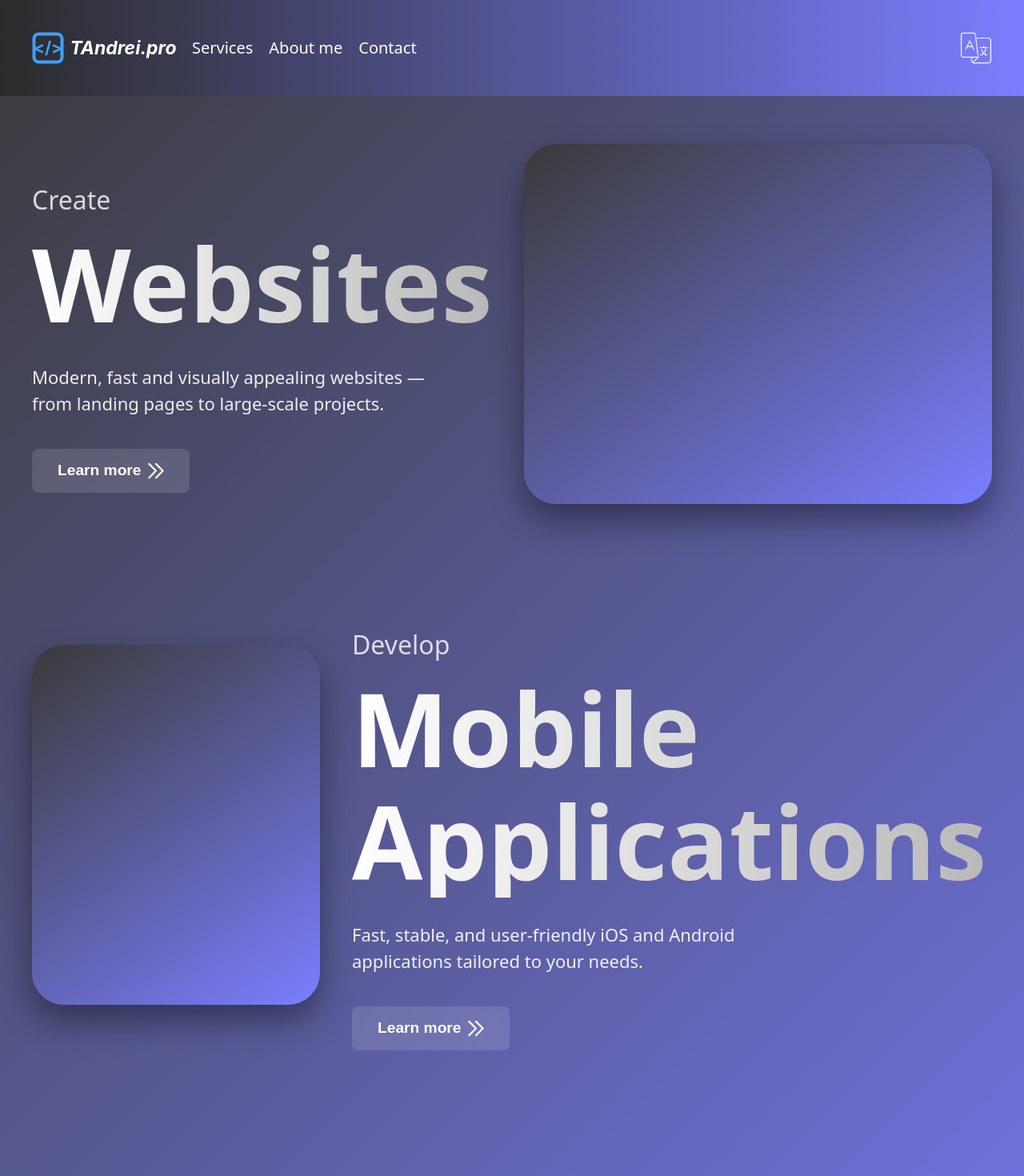
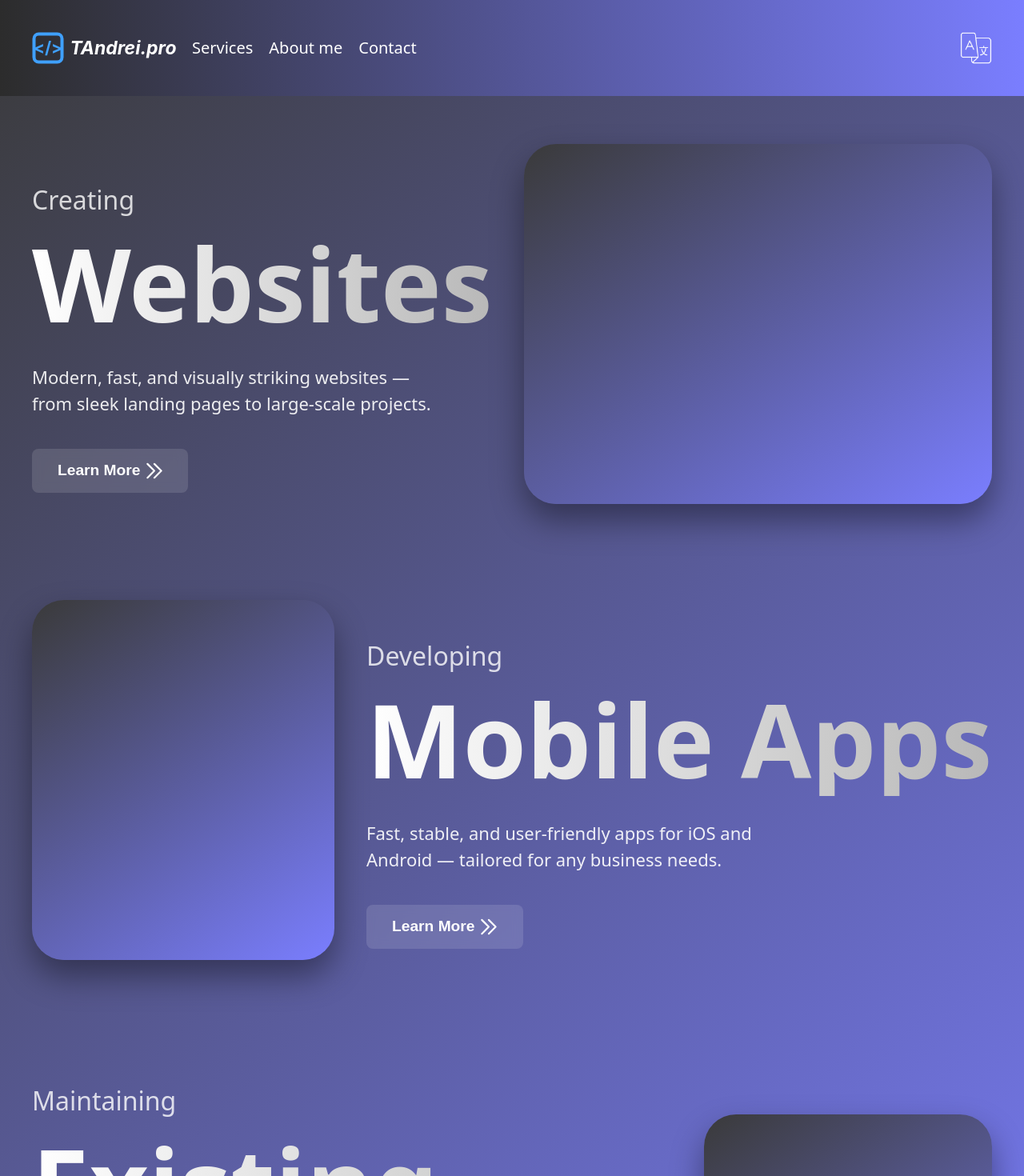
Before and after one commit to TAndrei17/tandreipro-page, a React (Vite) app: page / in a window 1280 px wide. Shown: the top 1470 px of the page at 80% size. Built offline with nearby package versions, Linux system fonts and the light colour scheme.

Commit message:
chore: update texts for home

```diff
--- a/src/localization/en.ts
+++ b/src/localization/en.ts
@@ -26,22 +26,27 @@ const en = {
 		},
 
 		home: {
-			sectionButton: 'Learn more',
+			sectionButton: 'Learn More',
 
-			webSectionSubtitle: 'Create',
+			webSectionSubtitle: 'Creating',
 			webSectionTitle: 'Websites',
 			webSectionDescription:
-				'Modern, fast and visually appealing websites — from landing pages to large-scale projects.',
+				'Modern, fast, and visually striking websites — from sleek landing pages to large-scale projects.',
 
-			mobileSectionSubtitle: 'Develop',
-			mobileSectionTitle: 'Mobile Applications',
+			shopSectionSubtitle: 'Launching',
+			shopSectionTitle: 'Online Stores',
+			shopSectionDescription:
+				'Scalable online stores: manage products and inventory, easy payments, customer database, and tools that help boost sales.',
+
+			mobileSectionSubtitle: 'Developing',
+			mobileSectionTitle: 'Mobile Apps',
 			mobileSectionDescription:
-				'Fast, stable, and user-friendly iOS and Android applications tailored to your needs.',
+				'Fast, stable, and user-friendly apps for iOS and Android — tailored for any business needs.',
 
-			maintainSectionSubtitle: 'Maintain',
+			maintainSectionSubtitle: 'Maintaining',
 			maintainSectionTitle: 'Existing Projects',
 			maintainSectionDescription:
-				'Websites built with React and apps on React Native — I update the design, fix bugs, and refresh the project to keep it modern and user-friendly.',
+				'React websites and React Native apps — refresh the design, fix issues, and bring the project up to date.',
 		},
 	},
 };
--- a/src/localization/es.ts
+++ b/src/localization/es.ts
@@ -28,20 +28,25 @@ const es = {
 		home: {
 			sectionButton: 'Saber más',
 
-			webSectionSubtitle: 'Creo',
+			webSectionSubtitle: 'Creando',
 			webSectionTitle: 'Sitios web',
 			webSectionDescription:
-				'Sitios web modernos, rápidos y visualmente atractivos, desde landing pages hasta proyectos de gran escala.',
+				'Sitios web modernos, rápidos y visualmente impactantes — desde landing pages elegantes hasta proyectos a gran escala.',
 
-			mobileSectionSubtitle: 'Desarrollo',
-			mobileSectionTitle: 'Aplicaciones Móviles',
+			shopSectionSubtitle: 'Lanzando',
+			shopSectionTitle: 'Tiendas en línea',
+			shopSectionDescription:
+				'T iendas en línea escalables: gestión de productos e inventario, pagos sencillos, base de clientes y herramientas que ayudan a aumentar las ventas.',
+
+			mobileSectionSubtitle: 'Desarrollando',
+			mobileSectionTitle: 'Aplicaciones móviles',
 			mobileSectionDescription:
-				'Aplicaciones para iOS y Android rápidas, estables y fáciles de usar, adaptadas a tus necesidades.',
+				'Aplicaciones rápidas, estables y fáciles de usar para iOS y Android — adaptadas a cualquier necesidad de tu negocio.',
 
-			maintainSectionSubtitle: 'Mantengo',
-			maintainSectionTitle: 'Proyectos Existentes',
+			maintainSectionSubtitle: 'Manteniendo',
+			maintainSectionTitle: 'Proyectos existentes',
 			maintainSectionDescription:
-				'Sitios web en React y aplicaciones en React Native — actualizo el diseño, corrijo errores y refresco el proyecto para mantenerlo moderno y fácil de usar.',
+				'Sitios web en React y aplicaciones en React Native — actualizo el diseño, corrijo errores y pongo el proyecto al día.',
 		},
 	},
 };
--- a/src/localization/ru.ts
+++ b/src/localization/ru.ts
@@ -31,17 +31,22 @@ const ru = {
 			webSectionSubtitle: 'Создаю',
 			webSectionTitle: 'Сайты',
 			webSectionDescription:
-				'Современные, быстрые и визуально привлекательные сайты — от лендингов до крупных проектов.',
+				'Современные, быстрые и визуально выразительные сайты — от лаконичных лендингов до масштабных проектов.',
+
+			shopSectionSubtitle: 'Запускаю',
+			shopSectionTitile: 'Интернет-магазины',
+			shopSectionDescription:
+				'Готовые к росту онлайн-магазины: управление товарами и складом, удобные платежи, база клиентов и инструменты, которые помогают увеличивать продажи.',
 
 			mobileSectionSubtitle: 'Разрабатываю',
 			mobileSectionTitle: 'Мобильные приложения',
 			mobileSectionDescription:
-				'Быстрые, стабильные и удобные приложения для iOS и Android под ваши задачи.',
+				'Быстрые, стабильные и удобные приложения для iOS и Android — под любые задачи вашего бизнеса.',
 
 			maintainSectionSubtitle: 'Поддерживаю',
 			maintainSectionTitle: 'Готовые проекты',
 			maintainSectionDescription:
-				'Сайты на React, приложения на React Native — обновлю дизайн, исправлю ошибки, освежу проект.',
+				'Сайты на React и приложения на React Native — обновлю дизайн, исправлю ошибки и приведу проект в актуальную форму.',
 		},
 	},
 };
```
